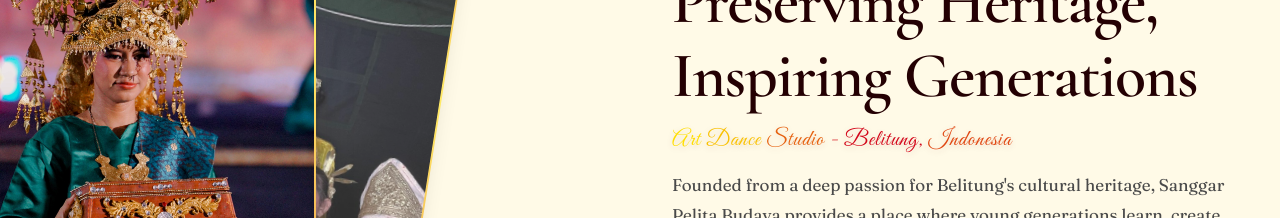
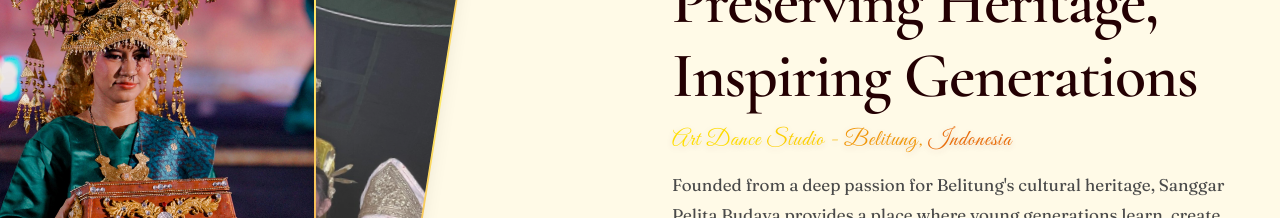
Before and after one commit to HappyRehund/sanggar-pelita-budaya, a Svelte app in the folder frontend/: page / in a window 1280 px wide. Shown: the part 1180-1398 px from the top of the page. Built offline with nearby package versions, Linux system fonts and the light colour scheme; no server answers.

Commit message:
tweak(about-preview): adjust animation delay for subtitle color cycle

```diff
--- a/frontend/src/modules/home/components/AboutPreview.svelte
+++ b/frontend/src/modules/home/components/AboutPreview.svelte
@@ -273,7 +273,7 @@
     display: inline-block;
     color: var(--color-red);
     animation: subtitle-color-cycle 4.5s ease-in-out infinite;
-    animation-delay: calc(var(--idx) * -0.32s);
+    animation-delay: calc(var(--idx) * -0.12s);
     will-change: color;
   }
 
```
